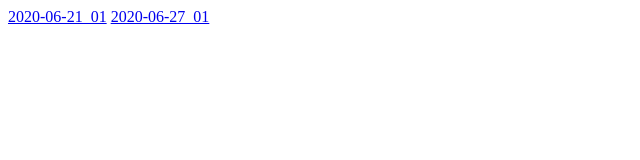
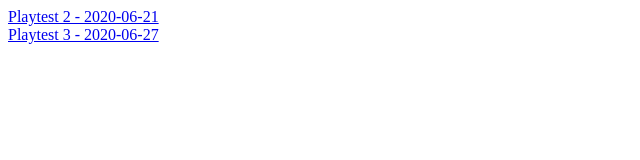
Before and after one commit to nickbarrash/vector-soccer-web-build, a plain HTML site: page index.html in a window 1280 px wide. Shown: the whole page, without its empty margins (0-640 px from the left). Drawn offline with Linux system fonts and the light colour scheme.

Commit message:
update link formatting

```diff
--- a/index.html
+++ b/index.html
@@ -6,8 +6,8 @@
  </html>
   <body>
     <div class="links">
-    	<a href="https://nickbarrash.github.io/vector-soccer-web-build/2020-06-21/">2020-06-21_01</a>
-    	<a href="https://nickbarrash.github.io/vector-soccer-web-build/2020-06-27/">2020-06-27_01</a>
+    	<a href="https://nickbarrash.github.io/vector-soccer-web-build/2020-06-21_01/">Playtest 2 - 2020-06-21</a> </br>
+    	<a href="https://nickbarrash.github.io/vector-soccer-web-build/2020-06-27_01/">Playtest 3 - 2020-06-27</a> </br>
     </div>
 </body>
 <h1>
```
